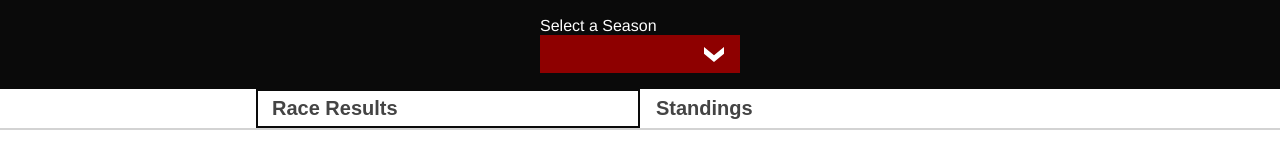
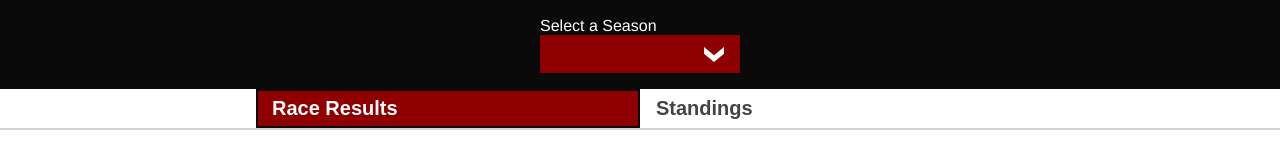
Before and after one commit to sts24/pitwall-11ty, an Eleventy site: page src/season.md in a window 1280 px wide. Both pictures are taken after a click on the button "Race Results". Shown: the part 60-228 px from the top of the page. Built offline with nearby package versions, Linux system fonts and the light colour scheme; Eleventy itself is replaced by a stand-in of ours; files that its build step writes are made by us from their sources; no server answers; files whose address does not match are found by name; what eleventy-plugin-sass would draw is missing.

Commit message:
tab selected

```diff
--- a/js/main.js
+++ b/js/main.js
@@ -7,10 +7,17 @@ document.querySelector('#season-select').addEventListener('change',function(e){
 document.querySelectorAll('.site-nav-button').forEach(function(tabBtn){
 
 	tabBtn.addEventListener('click', function(btn){
-		var btnID = btn.target.id;
+		var thisBtn = btn.target;
+
+		// deselect all
 		document.querySelector('.content-tab[aria-hidden="false"]').setAttribute('aria-hidden', true);
+		document.querySelectorAll('.site-nav-button').forEach(function(otherBtn){
+			otherBtn.classList.remove('selected');
+		});
 
-		document.querySelector('.content-tab[aria-labelledby="'+ btnID +'"]').setAttribute('aria-hidden', false);
+		// select tab from ID
+		document.querySelector('.content-tab[aria-labelledby="'+ thisBtn.id +'"]').setAttribute('aria-hidden', false);
+		thisBtn.classList.add('selected');
 	});
 
 });
--- a/src/_includes/partials/Nav.njk
+++ b/src/_includes/partials/Nav.njk
@@ -1,14 +1,10 @@
 <nav class="type-select">
   <ul class="site-nav content-container">
     <li>
-        <button id="race-results-button" class="site-nav-button">
-          Race Results
-        </button>
+      <button id="race-results-button" class="site-nav-button selected">Race Results</button>
     </li>
     <li>
-        <button id="standings-button" class="site-nav-button">
-          Standings
-        </button>
+      <button id="standings-button" class="site-nav-button">Standings</button>
     </li>
   </ul>
 </nav>
```
Also changed, not shown: 1 other file. Lines whose indentation alone changed are shown as unchanged.
